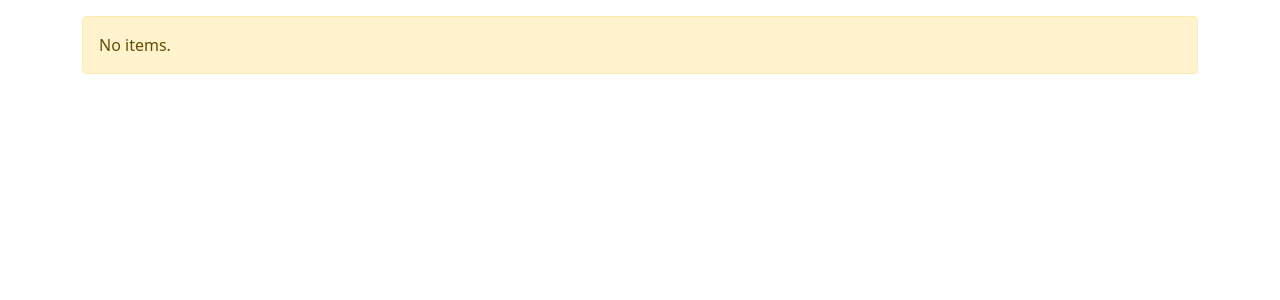
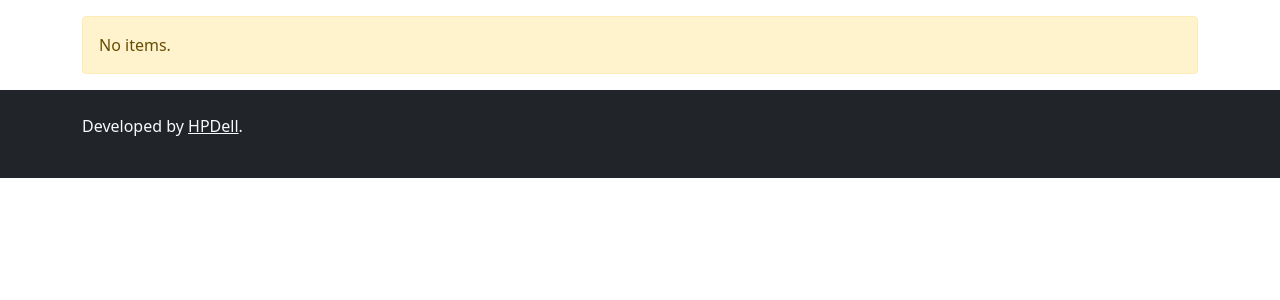
Before and after one commit to HPDell/rightmove-crawler, a Django app: page / in a window 1280 px wide. Shown: the part 56-356 px from the top of the page. Run offline with Django 4.2, Linux system fonts and the light colour scheme; data that the repository does not hold is empty.

Commit message:
add: footer

```diff
--- a/property/templates/property/index.html
+++ b/property/templates/property/index.html
@@ -17,7 +17,9 @@
 <body>
     <nav class="navbar navbar-expand-lg navbar-light bg-light">
         <div class="container">
-            <a href="#" class="navbar-brand" style="font-weight: bold;">Rightmove Crawler</a>
+            <div class="row">
+                <a href="#" class="navbar-brand" style="font-weight: bold;">Rightmove Crawler</a>
+            </div>
         </div>
     </nav>
     <div class="container">
@@ -104,6 +106,15 @@
         </div>
         {% endif %}
     </div>
+    <footer class="py-4 bg-dark text-light">
+        <div class="container">
+            <div class="row">
+                <div class="col">
+                    <p>Developed by <a href="https://github.com/HPDell/" class="text-light">HPDell</a>.</p>
+                </div>
+            </div>
+        </div>
+    </footer>
     <script src="https://cdn.jsdelivr.net/npm/bootstrap@5.1.3/dist/js/bootstrap.bundle.min.js" integrity="sha384-ka7Sk0Gln4gmtz2MlQnikT1wXgYsOg+OMhuP+IlRH9sENBO0LRn5q+8nbTov4+1p" crossorigin="anonymous"></script>
 </body>
 </html>
```
